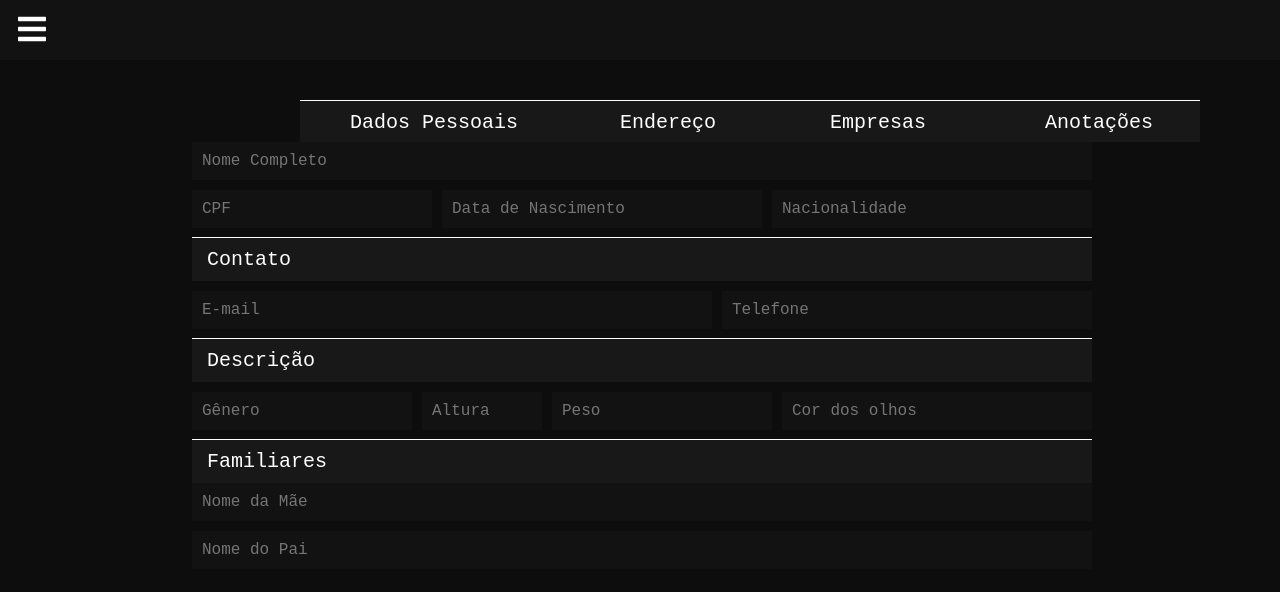
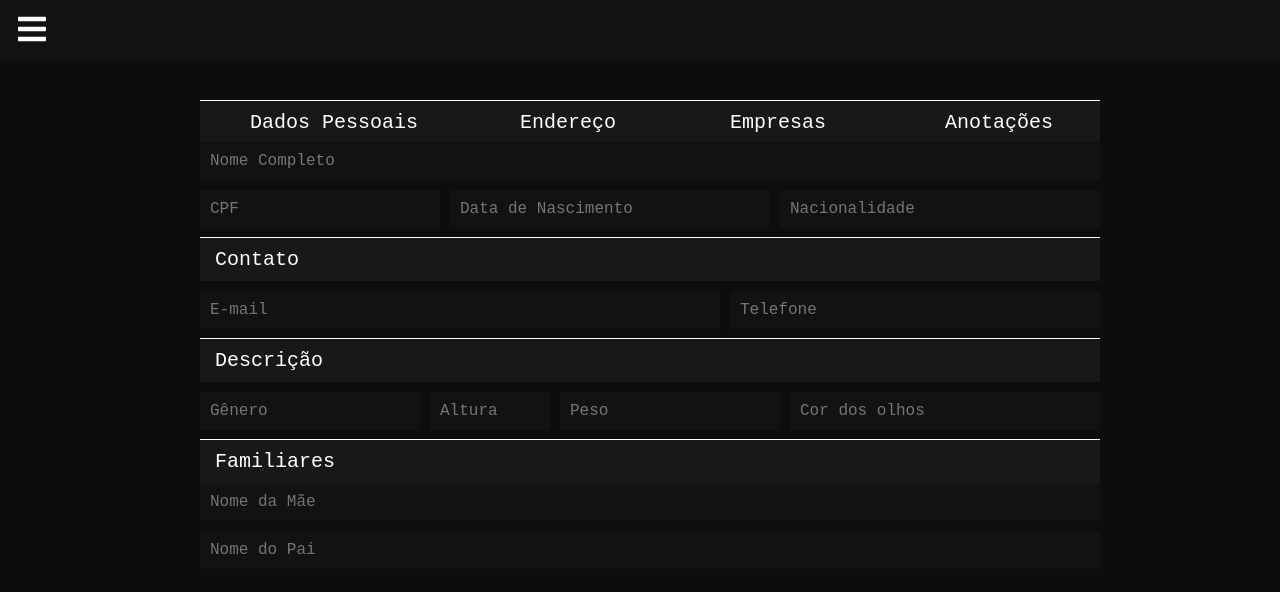
Before and after one commit to Igor-Cavalera/whoAreYou, a React (Create React App) app: page /Forms in a window 1280 px wide. Shown: the top 592 px of the page. Built offline with nearby package versions, Linux system fonts and the light colour scheme; no server answers.

Commit message:
centralizando-itens-abas

```diff
--- a/src/index.css
+++ b/src/index.css
@@ -11,7 +11,6 @@ h1 {
 
 form {
   width: 900px;
-  position: absolute;
   left: 15%;
   font-family: 'Courier New', Courier, monospace;
 }
@@ -24,21 +23,18 @@ form {
 
 .tabContent-endereco {
   width: 900px;
-  position: absolute;
   left: 15%;
   font-family: 'Courier New', Courier, monospace;
 }
 
 .tabContent-empresas {
   width: 900px;
-  position: absolute;
   left: 15%;
   font-family: 'Courier New', Courier, monospace;
 }
 
 .tabContent-notas {
   width: 900px;
-  position: absolute;
   left: 15%;
   margin-top: 25px;
   font-family: 'Courier New', Courier, monospace;
@@ -61,7 +57,8 @@ label {
 
 .aba {
   width: 900px;
-  margin-left: 300px;
+  margin-left: 200px;
+  position: absolute;
 }
 
 .abas {
```
